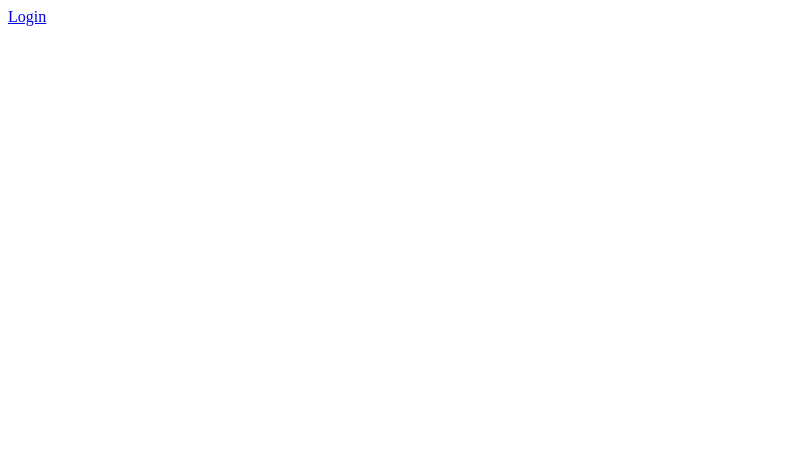
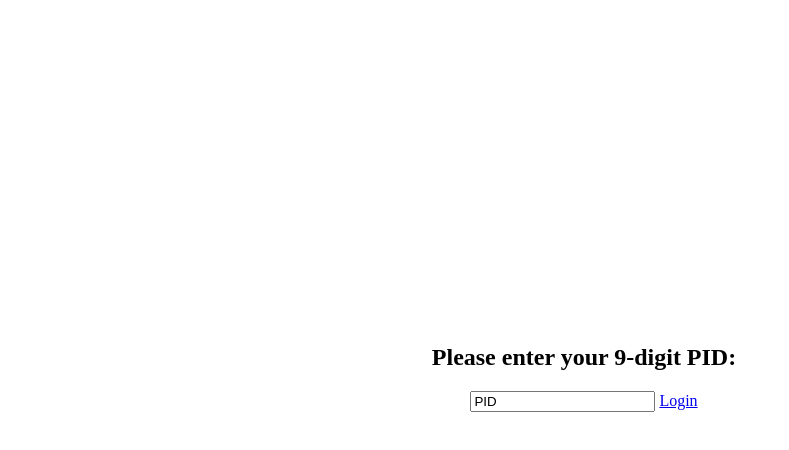
Before and after one commit to AnaLopezMurillo/COMP-426-Final-Project, a website: page login.html in a window 1280 px wide. Shown: the whole page, without its empty margins (0-789 px from the left). Drawn offline with Linux system fonts and the light colour scheme.

Commit message:
Started on styling (centered content)

```diff
--- a/login.html
+++ b/login.html
@@ -3,8 +3,17 @@
     <head>
         <meta charset="UTF-8">
     <title>COMP 426 Final Project Login</title>
+    <link rel="stylesheet" href="./style.css">
     </head>
     <body>
-        <a href="http://localhost:3000/weather">Login</a>
+        <div class="center">
+            <div>
+                <h2>
+                    Please enter your 9-digit PID:
+                </h2>
+                <input value="PID">
+                <a href="http://localhost:3000/weather">Login</a>
+            </div>
+        </div>
     </body>
 </html>
--- /dev/null
+++ b/public/style.css
@@ -0,0 +1,18 @@
+h1 {
+    color:blue;
+}
+
+.center {
+    float:left;
+    /* display: flex; */
+    justify-content: center;
+    align-items: center;
+    text-align: center;
+    min-width: 90vw;
+    min-height: 90vh;
+    align-content: space-around;
+}
+
+.login-card {
+    background-color: #ade1ed;
+}
```
Also changed, not shown: weather.html (+3 -0 lines).
